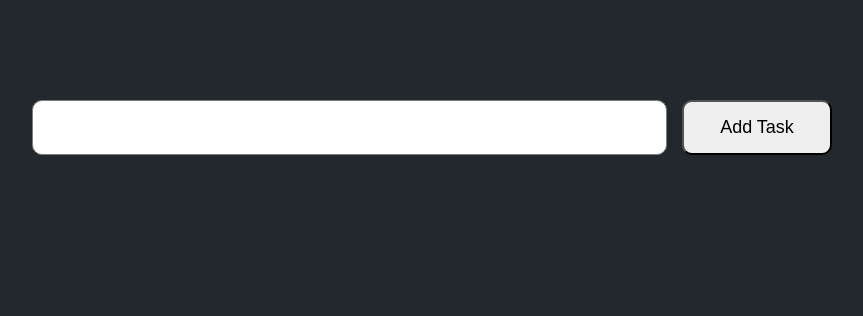
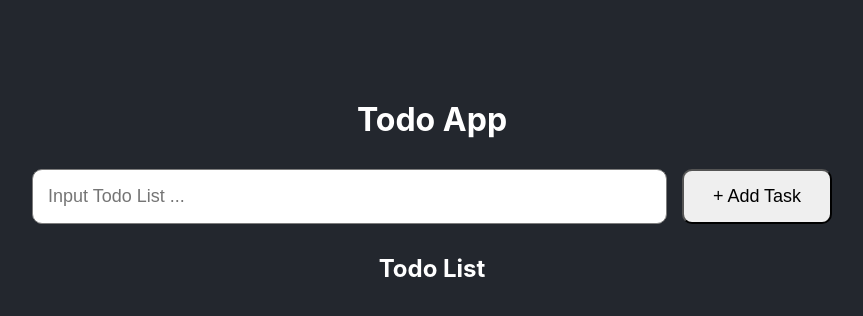
Before and after one commit to niredocz/react-todo-list, a React (Create React App) app: page / in a window 1280 px wide. Shown: the top 316 px of the page, without its empty margins (208-1071 px from the left). Built offline with nearby package versions, Linux system fonts and the light colour scheme.

Commit message:
todo validation, handle delete, task component

```diff
--- a/src/components/TodoApp.jsx
+++ b/src/components/TodoApp.jsx
@@ -1,52 +1,63 @@
-import React, { useState } from 'react'
-
-import './TodoApp.css'
+import React, { useState } from "react"
+import Task from "./Task"
+import "./TodoApp.css"
 
 function TodoApp() {
   const [todoList, setTodoList] = useState([])
-  const [newTask, setNewTask] = useState('')
+  const [newTask, setNewTask] = useState("")
 
   const handleChange = (e) => {
     const value = e.target.value
     setNewTask(value)
   }
 
-  const handleSubmit = () => {
-    const newTodoList = [...todoList, newTask];
+  const handleSubmit = (e) => {
+    e.preventDefault()
 
-    setTodoList(newTodoList)
+    if (newTask !== "") {
+      const task = {
+        // id: todoList.length === 0 ? 1 : todoList[todoList.length - 1].id + 1,
+        id: todoList.length + 1,
+        taskName: newTask,
+      }
+
+      const newTodoList = [...todoList, task]
+      setTodoList(newTodoList)
+    }
+    setNewTask("")
   }
 
-  const handleDelete = (i) => {
-    const deleteTodoList = todoList.filter((i) => {
-      if (i === i) {
-        return false
-      } else {
-        return true
-      }
-    })
+  const handleDelete = (id) => {
+    const deleteTodoList = todoList.filter((todo) => todo.id !== id)
 
-    // setTodoList(deleteTodoList)
-
-    console.log(deleteTodoList)
+    setTodoList(deleteTodoList)
   }
 
   return (
-    <div className='todo-wrap'>
-      <form>
-        <input type="text" id="input-form" onChange={handleChange} />
-        <button type='button' onClick={handleSubmit}>Add Task</button>
+    <div className="todo-wrap">
+      <h1 style={{ marginBottom: 30 }}>Todo App</h1>
+      <form autoComplete="off">
+        <input
+          type="text"
+          id="input-form"
+          value={newTask}
+          onChange={handleChange}
+          placeholder="Input Todo List ..."
+        />
+        <button onClick={handleSubmit}>+ Add Task</button>
       </form>
 
-      <div className='list-todo'>
+      <div className="list-todo">
+        <h2 style={{ marginBottom: 30 }}>Todo List</h2>
         {todoList.map((todoName, i) => {
           return (
-            <div className='result' key={i}>
-              <h1>
-                {todoName}
-              </h1>
-              <button type='button' onClick={() => handleDelete(i)}>X</button>
-            </div>
+            <Task
+              key={i}
+              id={todoName.id}
+              taskNameValue={todoName.taskName}
+              inputChange={handleChange}
+              btnDelete={() => handleDelete(todoName.id)}
+            />
           )
         })}
       </div>
```
